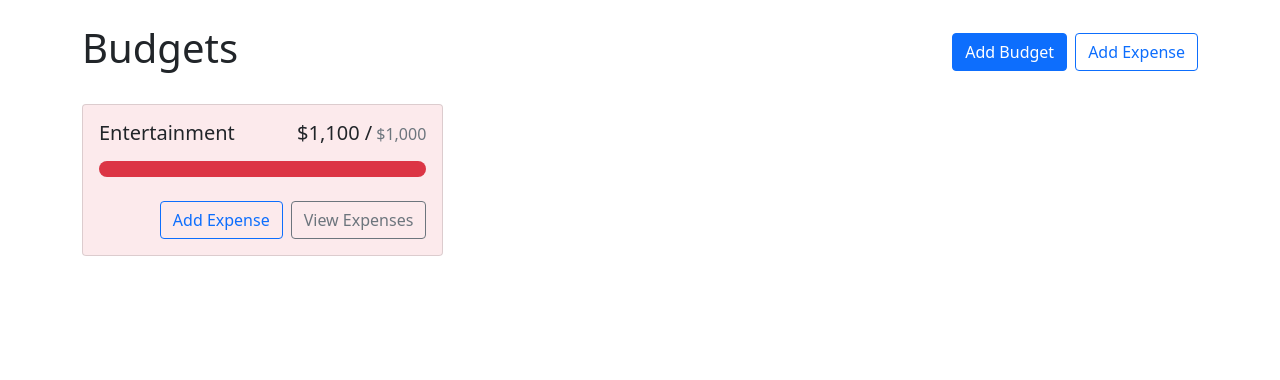
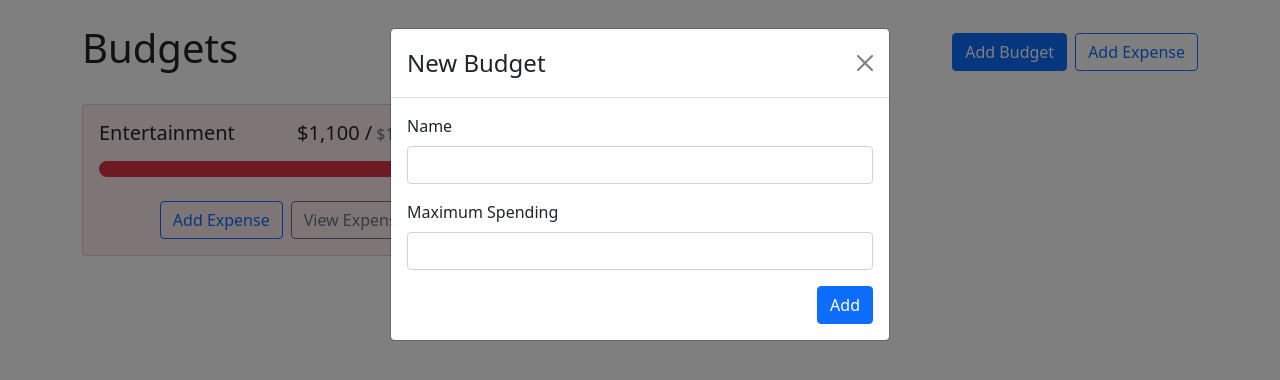
Before and after one commit to mark-escosura/budget-app, a React (Create React App) app: page / in a window 1280 px wide. Shown: the top 380 px of the page. Built offline with nearby package versions, Linux system fonts and the light colour scheme.

Commit message:
Created AddBudgetModal

```diff
--- a/src/App.js
+++ b/src/App.js
@@ -1,9 +1,11 @@
 import { Button, Stack } from 'react-bootstrap';
 import Container from 'react-bootstrap/Container';
+import AddBudgetModal from './components/AddBudgetModal';
 import BudgetCard from './components/BudgetCard';
 
 function App() {
   return (
+    <>
       <Container className='my-4'>
         <Stack direction='horizontal' gap='2' className='mb-4'>
           <h1 className='me-auto'>Budgets</h1>
@@ -18,9 +20,15 @@
             alignItems: 'flex-start',
           }}
         >
-        <BudgetCard name='Entertainment' amount={1100} max={1000}></BudgetCard>
+          <BudgetCard
+            name='Entertainment'
+            amount={1100}
+            max={1000}
+          ></BudgetCard>
         </div>
       </Container>
+      <AddBudgetModal show />
+    </>
   );
 }
 
--- /dev/null
+++ b/src/components/AddBudgetModal.js
@@ -0,0 +1,36 @@
+import React from 'react';
+import { Button, Form, Modal } from 'react-bootstrap';
+export default function AddBudgetModal({ show, handleClose }) {
+  function handleSubmit(e) {
+    e.preventDefault();
+  }
+  return (
+    <Modal show={show} onHide={handleClose}>
+      <Form onSubmit={handleSubmit}>
+        <Modal.Header closeButton>
+          <Modal.Title>New Budget</Modal.Title>
+        </Modal.Header>
+        <Modal.Body>
+          <Form.Group className='mb-3' controlId='name'>
+            <Form.Label>Name</Form.Label>
+            <Form.Control type='text' required></Form.Control>
+          </Form.Group>
+          <Form.Group className='mb-3' controlId='max'>
+            <Form.Label>Maximum Spending</Form.Label>
+            <Form.Control
+              type='number'
+              required
+              min={0}
+              step={0.01}
+            ></Form.Control>
+          </Form.Group>
+          <div className='d-flex justify-content-end'>
+            <Button variant='primary' type='submit'>
+              Add
+            </Button>
+          </div>
+        </Modal.Body>
+      </Form>
+    </Modal>
+  );
+}
--- a/src/contexts/BudgetsContext.js
+++ b/src/contexts/BudgetsContext.js
@@ -1,5 +1,6 @@
 import React, { useContext, useState } from 'react';
 import { v4 as uuidV4 } from 'uuid';
+import useLocalStorage from '../hooks/useLocalStorage';
 const BudgetsContext = React.createContext();
 
 export function useBudgets() {
@@ -20,8 +21,8 @@
 // }
 
 export const BudgetsProvider = ({ children }) => {
-  const [budgets, setBudgets] = useState([]);
-  const [expenses, setExpenses] = useState([]);
+  const [budgets, setBudgets] = useLocalStorage('budgets', []);
+  const [expenses, setExpenses] = useLocalStorage('expenses', []);
 
   function getBudgetExpenses(budgetId) {
     return expenses.filter((expense) => expense.id === budgetId);
```
Lines whose indentation alone changed are shown as unchanged.
